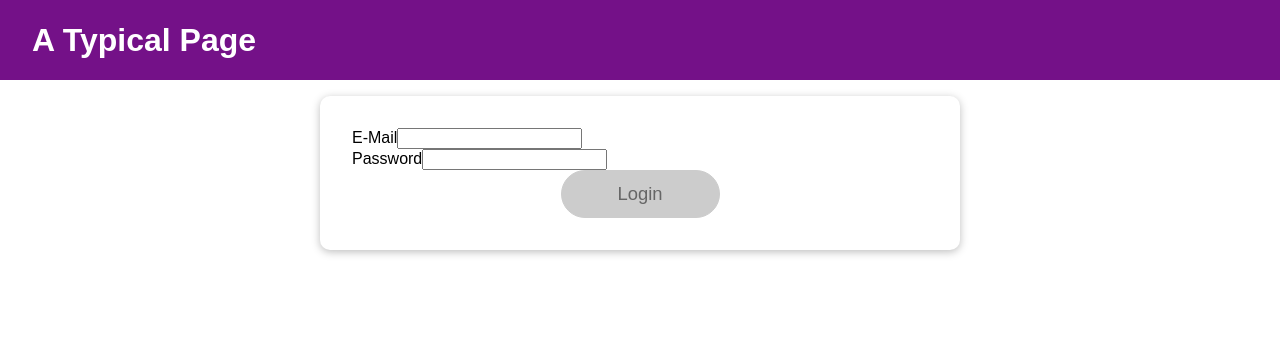
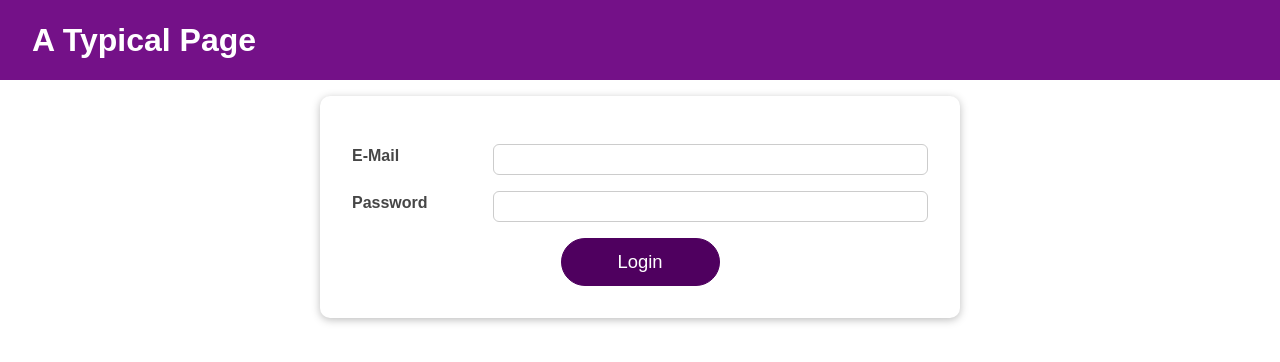
Before and after one commit to ssonko94/React-useEffect-useReducer-useContext, a React (Create React App) app: page / in a window 1280 px wide. Shown: the top 362 px of the page. Built offline with nearby package versions, Linux system fonts and the light colour scheme.

Commit message:
add a useref hook to access the fowarded refs of the component to call the activate function

```diff
--- a/src/components/Login/Login.js
+++ b/src/components/Login/Login.js
@@ -1,9 +1,16 @@
-import React, { useState, useEffect, useReducer, useContext } from "react";
+import React, {
+  useState,
+  useEffect,
+  useReducer,
+  useContext,
+  useRef,
+} from "react";
 
 import Card from "../UI/Card/Card";
+import Button from "../UI/Button/Button";
+import Input from "../UI/Input/Input";
+import AuthContext from "../../store/auth-context";
 import classes from "./Login.module.css";
-import Button from "../UI/Button/Button";
-import AuthContext from "../../store/auth-context";
 
 const emailReducer = (state, action) => {
   if (action.type === "USER_INPUT") {
@@ -45,6 +52,8 @@ const Login = () => {
   });
 
   const authCtx = useContext(AuthContext);
+  const emailInputRef = useRef();
+  const passwordInputRef = useRef();
 
   const { isValid: emailIsValid } = emailState;
   const { isValid: passwordIsValid } = passwordState;
@@ -83,42 +92,41 @@ const Login = () => {
 
   const submitHandler = (event) => {
     event.preventDefault();
+    if (formIsValid) {
       authCtx.onLogin(emailState.value, passwordState.value);
+    } else if (!emailIsValid) {
+      emailInputRef.current.focus();
+    } else {
+      passwordInputRef.current.focus();
+    }
   };
 
   return (
     <Card className={classes.login}>
       <form onSubmit={submitHandler}>
-        <div
-          className={`${classes.control} ${
-            emailState.isValid === false ? classes.invalid : ""
-          }`}
-        >
-          <label htmlFor="email">E-Mail</label>
-          <input
+        <Input
+          ref={emailInputRef}
+          id="email"
           type="email"
-            id="email"
+          label="E-Mail"
           value={emailState.value}
+          isValid={emailIsValid}
           onChange={emailChangeHandler}
           onBlur={validateEmailHandler}
         />
-        </div>
-        <div
-          className={`${classes.control} ${
-            passwordState.isValid === false ? classes.invalid : ""
-          }`}
-        >
-          <label htmlFor="password">Password</label>
-          <input
+
+        <Input
+          ref={passwordInputRef}
+          id="password"
           type="password"
-            id="password"
+          label="Password"
           value={passwordState.value}
+          isValid={passwordIsValid}
           onChange={passwordChangeHandler}
           onBlur={validatePasswordHandler}
         />
-        </div>
         <div className={classes.actions}>
-          <Button type="submit" className={classes.btn} disabled={!formIsValid}>
+          <Button type="submit" className={classes.btn}>
             Login
           </Button>
         </div>
```
Lines whose indentation alone changed are shown as unchanged.
